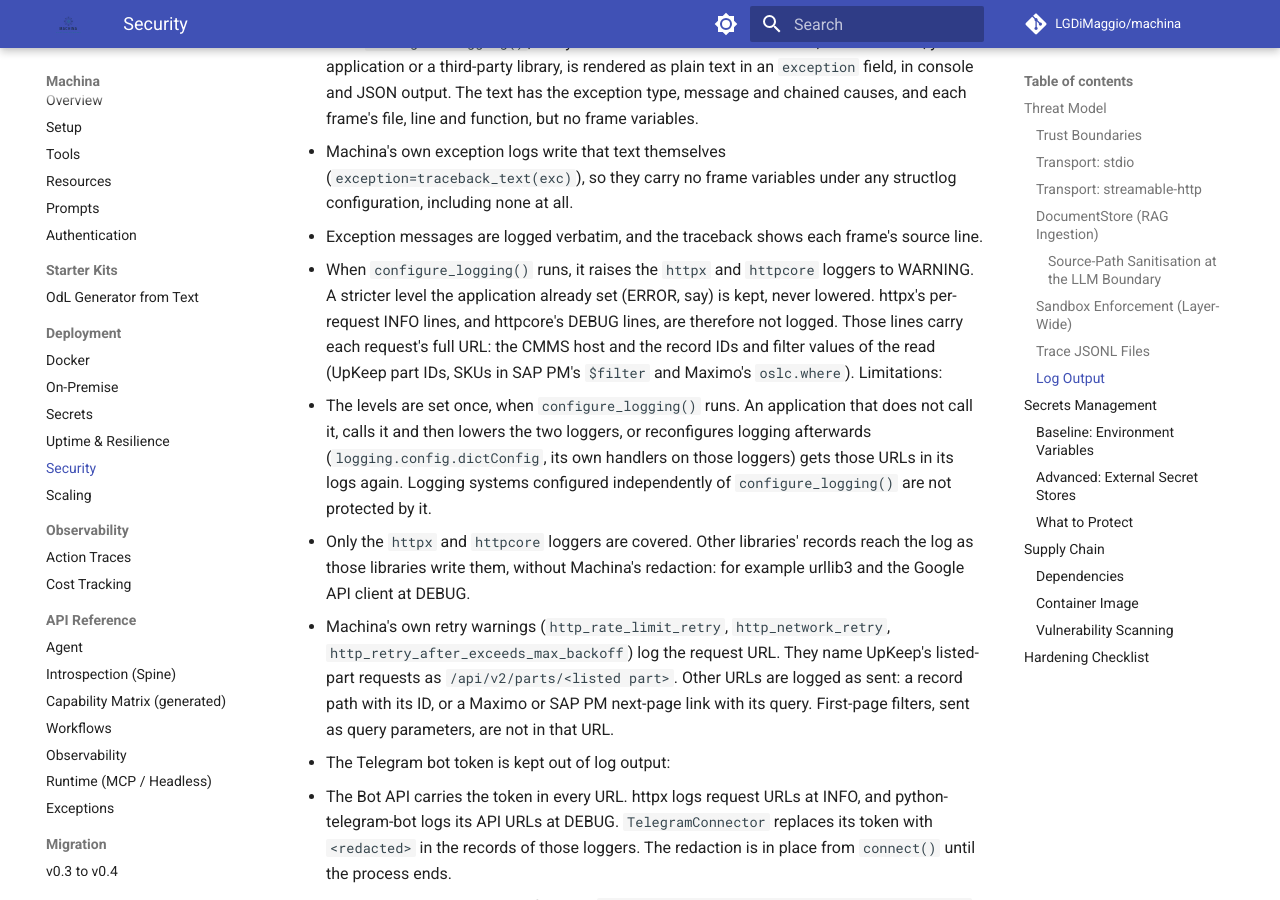
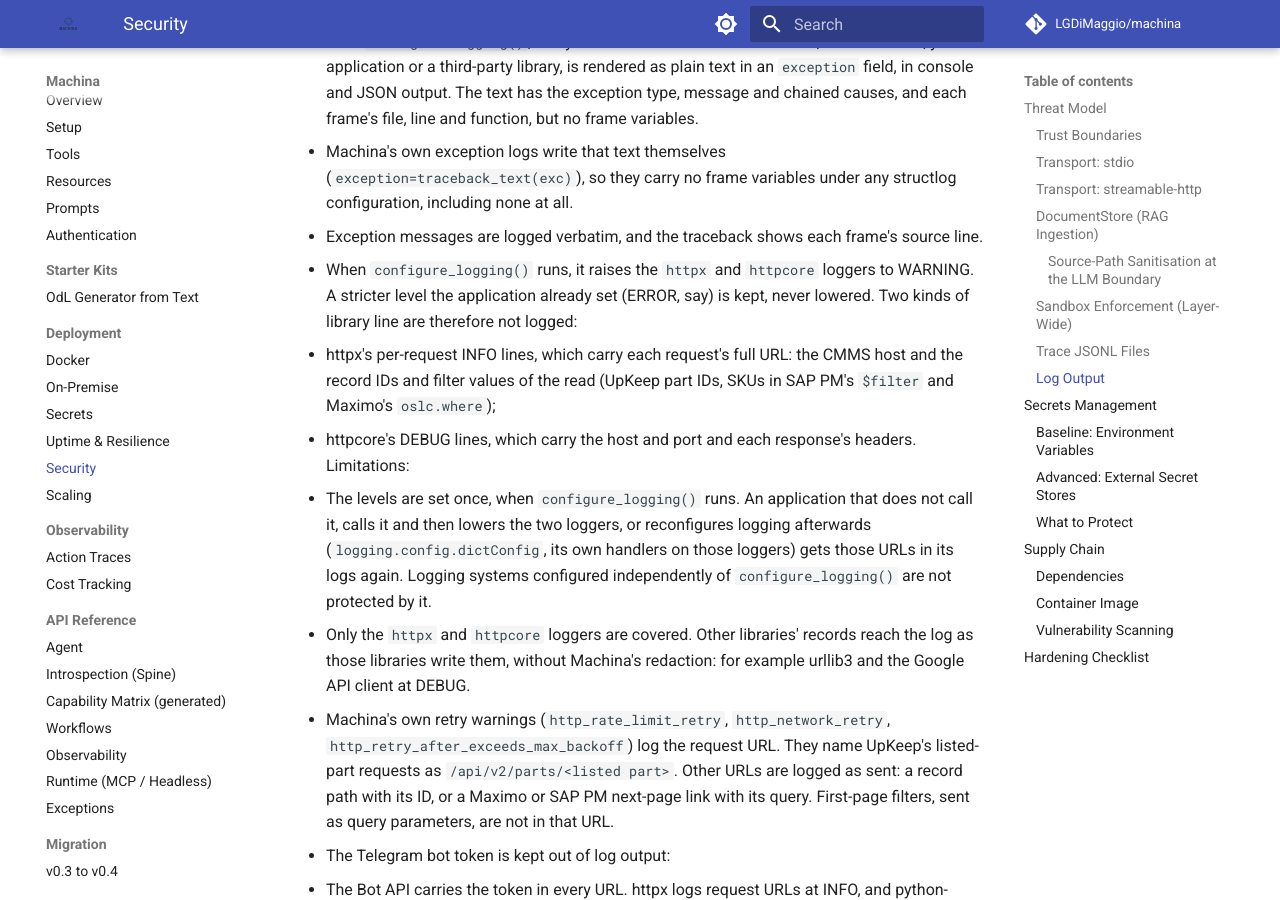
Before and after one commit to LGDiMaggio/machina, an MkDocs documentation site: the page built from docs/deployment/security.md, in a window 1280 px wide and 900 px high, scrolled down 6591 px. Built offline with MkDocs 1.6.1 and Material for MkDocs 9.7.7, drawn with Linux system fonts in a browser that asks for light colours; comment, search, counter and statistics services are not loaded.

Commit message:
docs(observability): say what httpcore's debug lines carry
The configure_logging() docstring and comment, and security.md, said that
httpcore's DEBUG lines carry each request's full URL. In httpcore 1.0.9 they
carry the host and port and each response's headers. The request's repr is
only the method.

Co-Authored-By: Claude Opus 5.5 <noreply@anthropic.com>

```diff
--- a/docs/deployment/security.md
+++ b/docs/deployment/security.md
@@ -305,10 +305,13 @@ default.
   source line.
 - When `configure_logging()` runs, it raises the `httpx` and `httpcore`
   loggers to WARNING. A stricter level the application already set (ERROR,
-  say) is kept, never lowered. httpx's per-request INFO lines, and httpcore's
-  DEBUG lines, are therefore not logged. Those lines carry each request's full
-  URL: the CMMS host and the record IDs and filter values of the read (UpKeep
-  part IDs, SKUs in SAP PM's `$filter` and Maximo's `oslc.where`).
+  say) is kept, never lowered. Two kinds of library line are therefore not
+  logged:
+  - httpx's per-request INFO lines, which carry each request's full URL: the
+    CMMS host and the record IDs and filter values of the read (UpKeep part
+    IDs, SKUs in SAP PM's `$filter` and Maximo's `oslc.where`);
+  - httpcore's DEBUG lines, which carry the host and port and each response's
+    headers.
   Limitations:
   - The levels are set once, when `configure_logging()` runs. An application
     that does not call it, calls it and then lowers the two loggers, or
```
Also changed, not shown: 1 other file.
